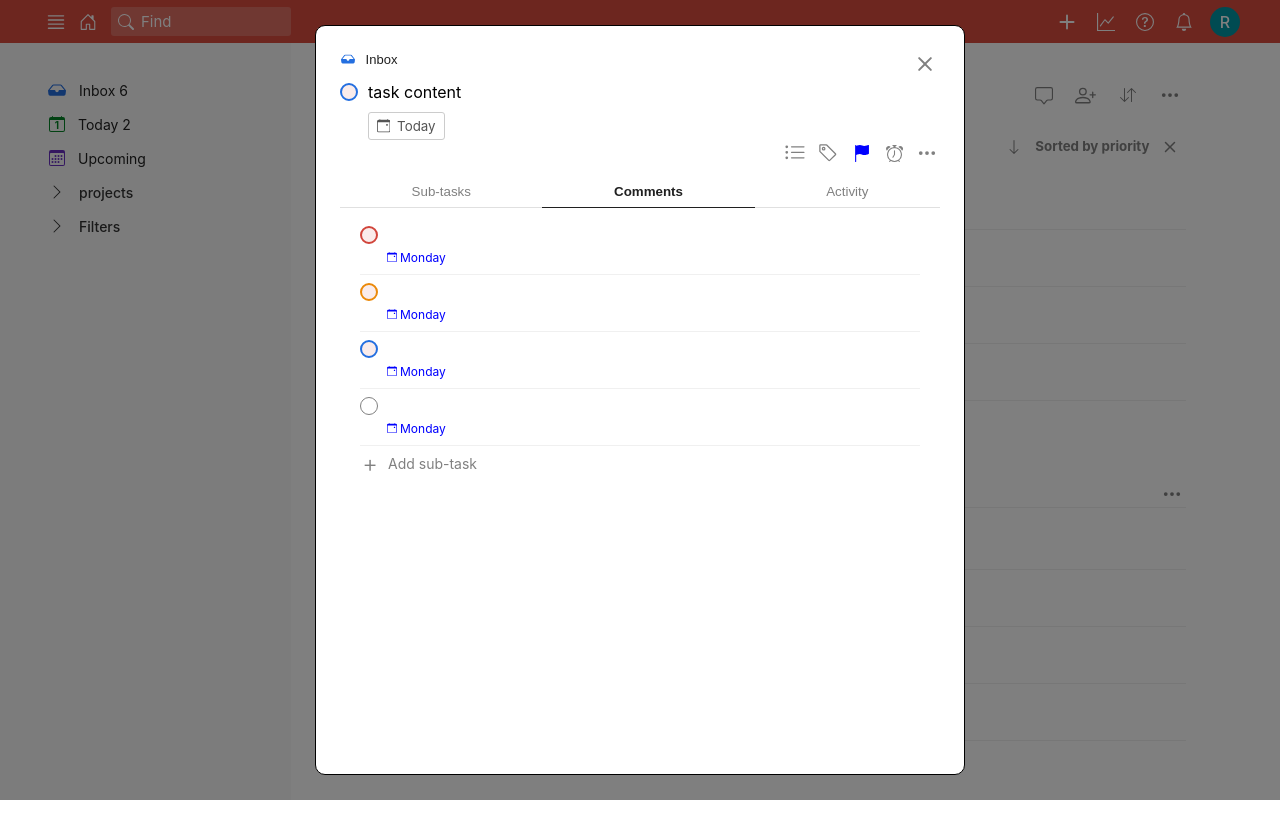
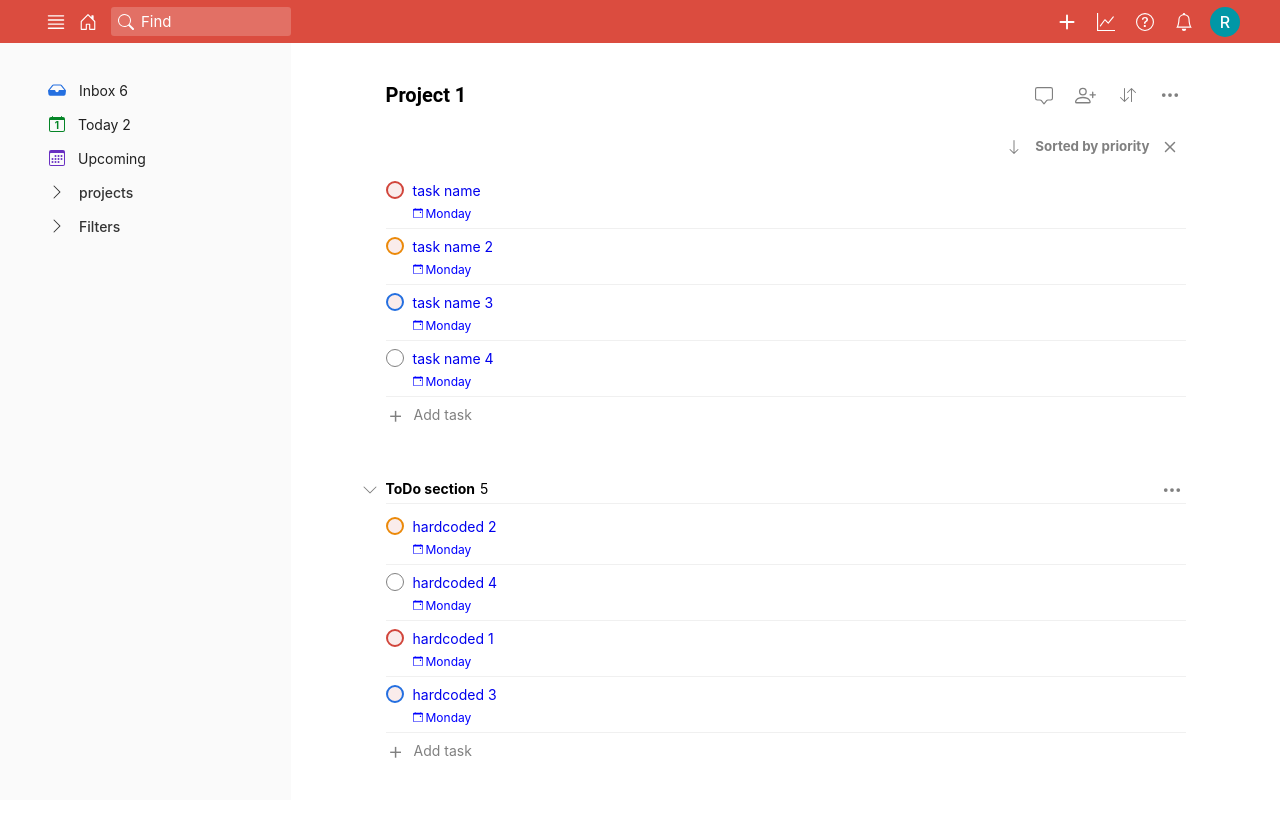
Before and after one commit to rafalrybicki/todoist_clone, a React (Create React App) app: page /project/1/1 in a window 1280 px wide. After the commit the page ends 800 px from the top, so only its background shows below. Built offline with nearby package versions, Linux system fonts and the light colour scheme.

Commit message:
Refactor Task

```diff
--- a/src/components/Task/Actions.js
+++ b/src/components/Task/Actions.js
@@ -8,20 +8,30 @@ import TaskMenu from '../TaskMenu';
 
 const StyledActions = styled.div`
    position: absolute;
-   top: 6px;
-   height: 24px;
-   right: -29px;
+   top: 0;
+   height: 100%;
+   padding-top: 6px;
+   right: -40px;
    width: auto;
    display: flex;
-   visibility: hidden;
+   padding-right: 10px;
 
    button {
-      margin-left: 2px;
-      color: grey;
+      margin-left: 4px;
+
+      svg {
+         color: transparent;
+      }
    }
 
-   button:hover {
-      color: #202020;
+   &:hover {
+      button svg {
+         color: grey;
+      }
+
+      button:hover svg {
+         color: #202020;
+      }
    }
 `
 
--- a/src/components/Task/Date.js
+++ b/src/components/Task/Date.js
@@ -4,6 +4,9 @@ import styled from 'styled-components/macro';
 import { CalendarEvent } from 'react-bootstrap-icons';
 
 const StyledDate = styled.span`
+   position: absolute;
+   bottom: 6px;
+   left: 27px;
    font-size: 12px;
    color: blue;
    height: 16px;
--- a/src/components/Task/index.js
+++ b/src/components/Task/index.js
@@ -1,4 +1,5 @@
 import React from 'react';
+import { useHistory } from 'react-router-dom';
 import PropTypes from 'prop-types';
 import styled from 'styled-components/macro';
 
@@ -6,12 +7,15 @@ import Actions from './Actions';
 import Checkbox from '../shared/Checkbox';
 import Date from './Date';
 import Grip from '../shared/Grip';
+import { Link } from 'react-router-dom';
+import TaskModal from '../TaskModal';
+import Overlay from '../shared/Overlay';
 
 const StyledTask = styled.li`
    position: relative;
    width: 100%;
-   min-height: 40px;
-   padding: 8px 0 8px 27px;
+   min-height: 56px;
+   padding: 0;
    display: flex;
    flex-wrap: wrap;
    align-items: center;
@@ -19,27 +23,21 @@ const StyledTask = styled.li`
    border-bottom: 1px solid #f0f0f0;
    font-size: 14px;
 
-   .content {
+   .link {
+      display: block;
       width: 100%;
-      height: 24px
-   }
-
-   .date {
-      height: 16px
+      height: 100%;
+      padding: 4px 0 24px 27px;
    }
 
    .grip {
       top: 2px;
-      left: -32px;
+      left: -36px;
    }
 
    &:hover {
-      .grip {
+      .grip svg,.actions svg {
          color: grey;
-      }
-
-      .actions {
-         visibility: visible;
       }
    }
 
@@ -49,15 +47,37 @@ const StyledTask = styled.li`
    }
 `
 
-function Task({ id, content, priority, endDate, completionDate, subTasks }) {
+function Task({ id, projectId, content, priority, endDate, completionDate, subTasks, showModal }) {
+   const history = useHistory();
+   const closeModal = () => {
+      history.push({ pathname: "/project/" + projectId })
+   }
+
    return (
+      <>
          <StyledTask>
             <Grip />
             <Checkbox priority={priority} />
-         <span className="content">{content}</span>
+            <Link to={`/project/${projectId}/${id}`} className="link">
+               {content}
+            </Link>
             <Date />
             <Actions className="actions" />
          </StyledTask>
+         {showModal && <>
+            <TaskModal
+               key={id}
+               id={id}
+               projectId={projectId}
+               content={content}
+               priority={priority}
+               endDate={endDate}
+               completionDate={completionDate}
+               subTasks={subTasks}
+            />
+            <Overlay show={true} hide={closeModal} />
+         </>}
+      </>
    )
 }
 
@@ -67,7 +87,8 @@ Task.propTypes = {
    priority: PropTypes.number.isRequired,
    endDate: PropTypes.string,
    completionDate: PropTypes.string,
-   subTasks: PropTypes.array
+   subTasks: PropTypes.array,
+   showModal: PropTypes.bool.isRequired
 }
 
 export default Task
--- a/src/views/Project.js
+++ b/src/views/Project.js
@@ -13,8 +13,6 @@ import SortOptions from '../components/shared/SortOptions';
 import SortedBy from '../components/shared/SortedBy';
 
 import { projects } from './data';
-import TaskModal from '../components/TaskModal';
-import Overlay from '../components/shared/Overlay';
 
 const StyledProject = styled.div`
    header button {
@@ -31,8 +29,6 @@ function Project({ match, history }) {
    const taskId = match.params.taskId;
 
    const [state, setState] = useState(projectId ? projects[projectId] : projects[0]);
-
-   const closeModal = () => history.push({ pathname: projectId > 0 ? "/project/" + projectId : "/inbox"})
 
    useEffect(() => {
       setState(projectId ? projects[projectId] : projects[0])
@@ -90,6 +86,7 @@ function Project({ match, history }) {
                endDate={task.endDate}
                completionDate={task.completionDate}
                subTasks={task.subTasks}
+               showModal={taskId === task.id}
             />
          ))}
 
@@ -127,10 +124,6 @@ function Project({ match, history }) {
             <NewItemBtn text="Add task" onClick={() => console.log('new task')} />
          </TaskSection>
          <NewSection />
-         {taskId && <>
-            <TaskModal />
-            <Overlay show={true} hide={closeModal} />
-         </>}
       </StyledProject>
    )
 }
--- a/src/views/data.js
+++ b/src/views/data.js
@@ -108,7 +108,7 @@ export const projects = {
       tasks: [
          {
             id: (Math.random() * Math.random()).toString(),
-            projectid: 2,
+            projectId: 2,
             content: 'project 2 task',
             priority: 1,
             endDate: '',
@@ -119,7 +119,7 @@ export const projects = {
          },
          {
             id: (Math.random() * Math.random()).toString(),
-            projectid: 2,
+            projectId: 2,
             content: 'project 2 task 2',
             priority: 2,
             endDate: '',
@@ -130,7 +130,7 @@ export const projects = {
          },
          {
             id: (Math.random() * Math.random()).toString(),
-            projectid: 2,
+            projectId: 2,
             content: 'project 2 task 3',
             priority: 3,
             endDate: '',
@@ -141,7 +141,7 @@ export const projects = {
          },
          {
             id: (Math.random() * Math.random()).toString(),
-            projectid: 2,
+            projectId: 2,
             content: 'project 2 task 4',
             priority: 4,
             endDate: '',
```
Also changed, not shown: 1 other file (tests, documents, lock files or other folders). Lines whose indentation alone changed are shown as unchanged.
